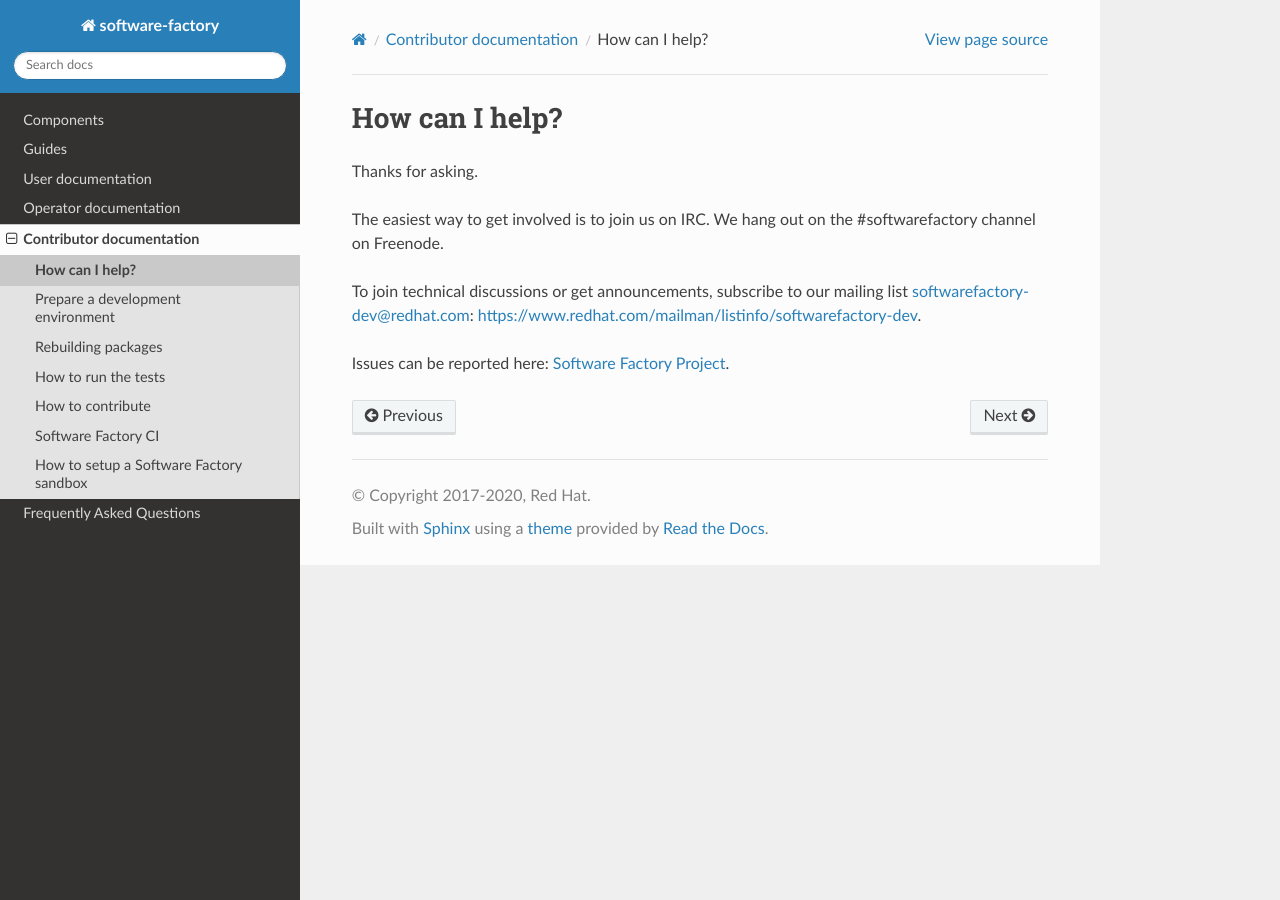
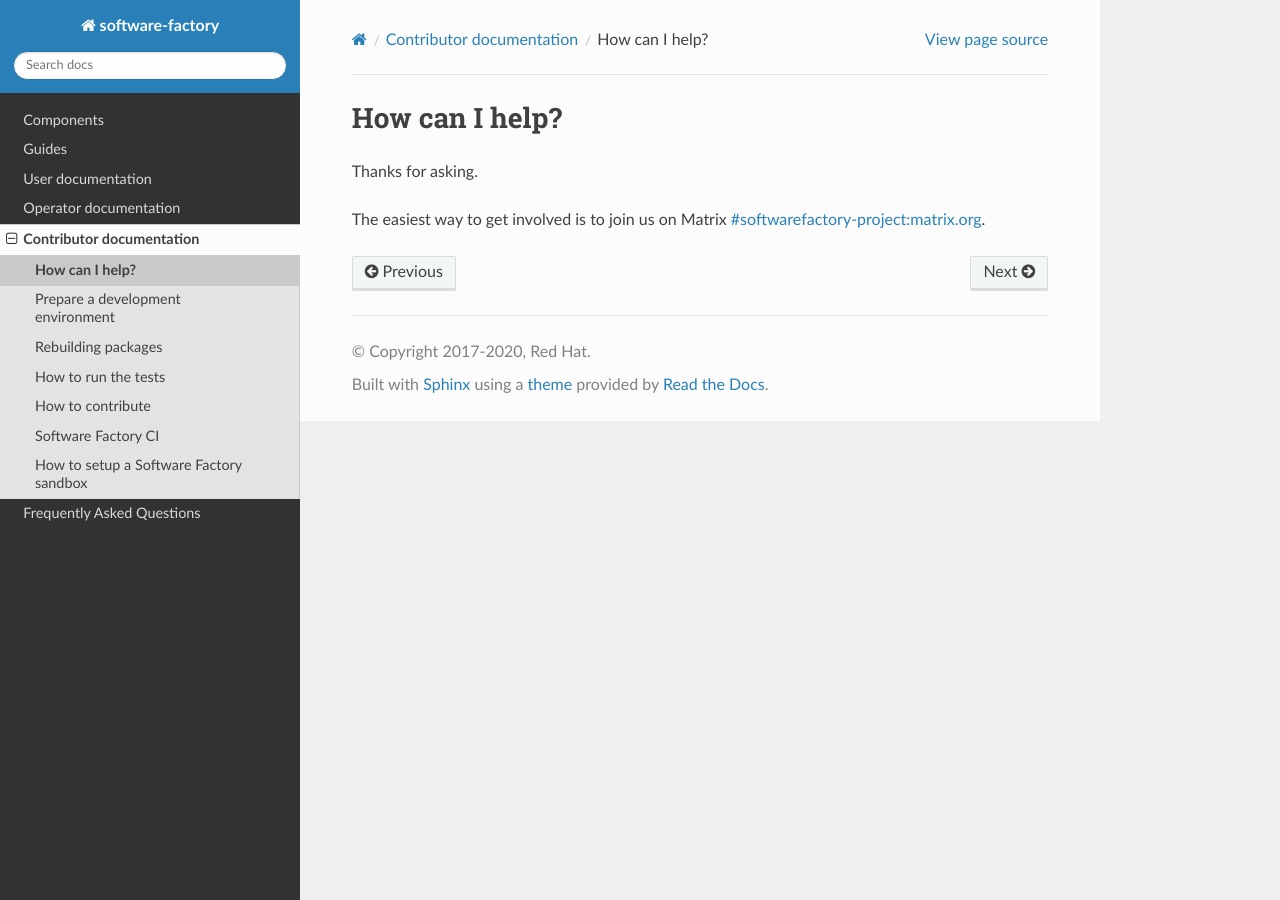
Before and after one commit to softwarefactory-project/sf-docs, a Sphinx documentation site: the page built from docs/contributor/how_I_can_help.rst, in a window 1280 px wide. Built offline with Sphinx 7.4.7 and the Read the Docs theme 2.0.0, drawn with Linux system fonts in a browser that asks for light colours.

Commit message:
Update the how can I help document
Change-Id: Ie6d1f0564f46fe308da7937bdc607f179ffa343d

```diff
--- a/docs/contributor/how_I_can_help.rst
+++ b/docs/contributor/how_I_can_help.rst
@@ -5,8 +5,4 @@ How can I help?
 
 Thanks for asking.
 
-The easiest way to get involved is to join us on IRC. We hang out on the #softwarefactory channel on Freenode.
-
-To join technical discussions or get announcements, subscribe to our mailing list softwarefactory-dev@redhat.com: https://www.redhat.com/mailman/listinfo/softwarefactory-dev.
-
-Issues can be reported here: `Software Factory Project <https://app.element.io/#/room/#softwarefactory-project:matrix.org>`_.
+The easiest way to get involved is to join us on Matrix `#softwarefactory-project:matrix.org <https://app.element.io/#/room/#softwarefactory-project:matrix.org>`_.
```
